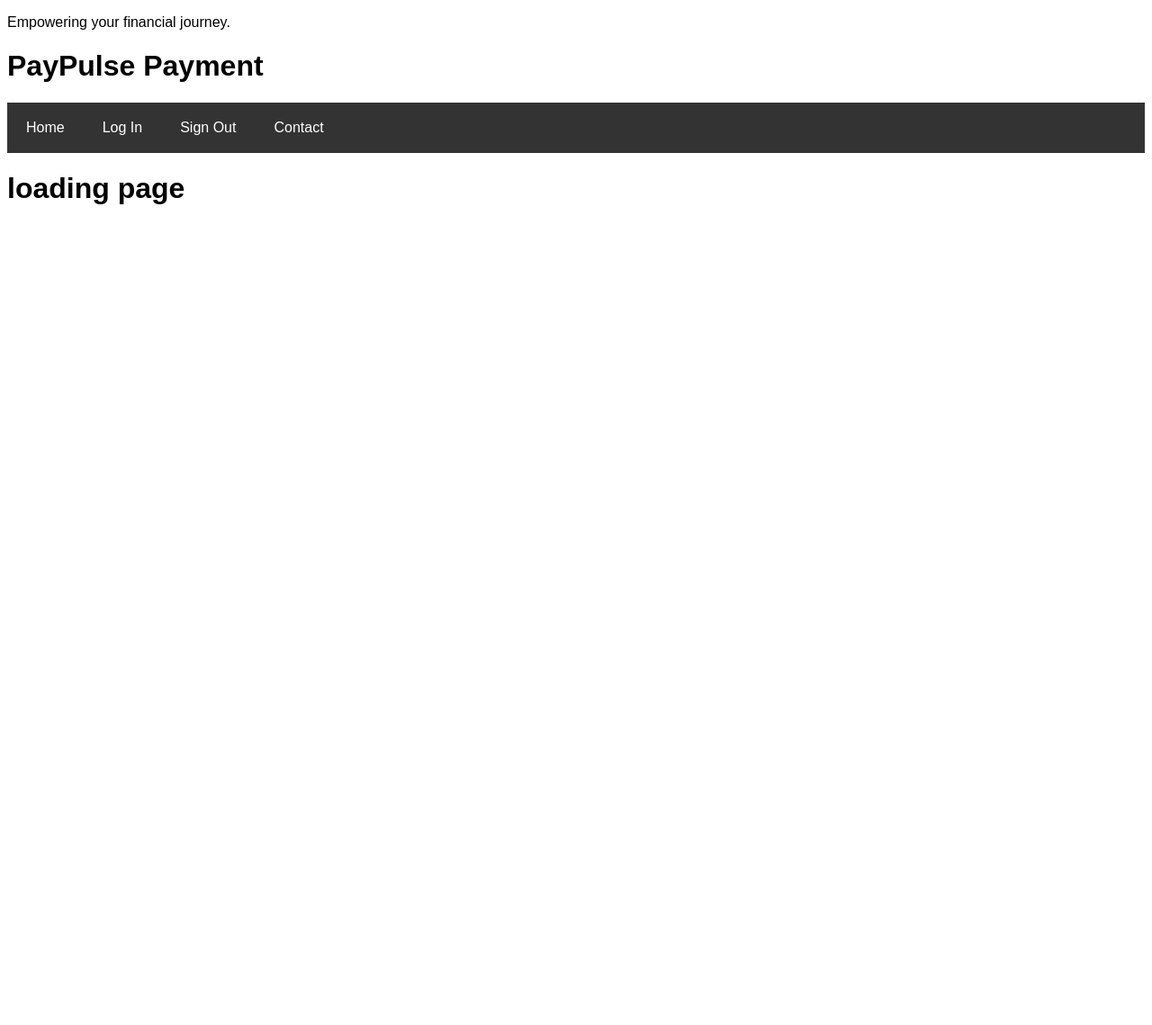
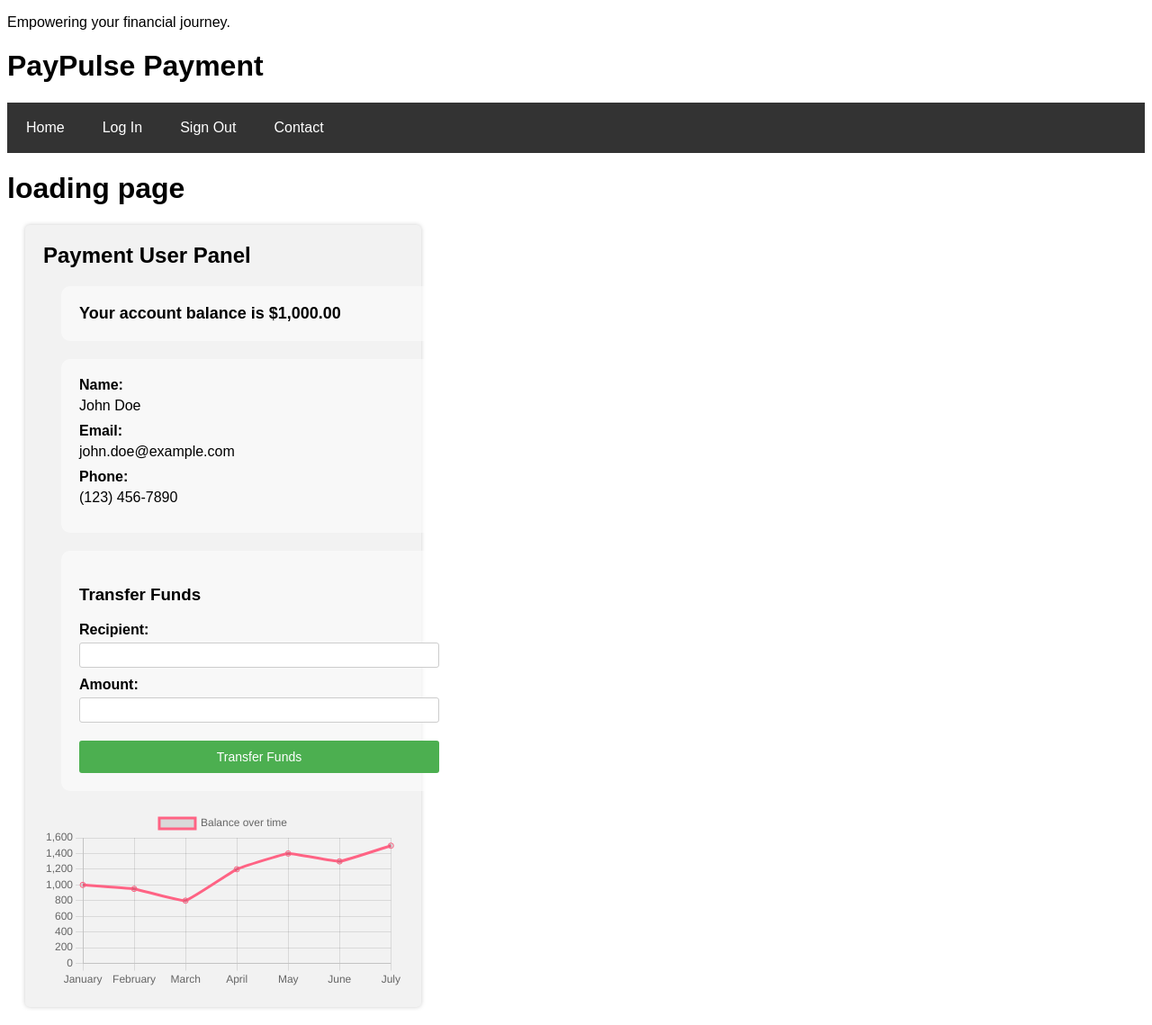
Before and after one commit to Aniels/payment-system, a Django app: page /loading/ in a window 1280 px wide. Shown: the whole page at 90% size. Before the commit the page ends 227 px from the top, so only its background shows below. Run offline with Django 4.2, Linux system fonts and the light colour scheme; some libraries are stand-ins or nearby versions.

Commit message:
loading page connect to user panel, also complete the balance chart

```diff
--- /dev/null
+++ b/static/js/user-panel.js
@@ -0,0 +1,20 @@
+const ctx = document.getElementById('balanceChart').getContext('2d');
+const myChart = new Chart(ctx, {
+    type: 'line',
+    data: {
+        labels: ['January', 'February', 'March', 'April', 'May', 'June', 'July'],
+        datasets: [{
+            label: 'Balance over time',
+            data: [1000, 950, 800, 1200, 1400, 1300, 1500],
+            borderColor: 'rgba(255, 99, 132, 1)',
+            tension: 0.1
+        }]
+    },
+    options: {
+        scales: {
+            y: {
+                beginAtZero: true
+            }
+        }
+    }
+});
--- a/templates/authenticate/loading.html
+++ b/templates/authenticate/loading.html
@@ -1,9 +1,117 @@
 {% extends 'base.html' %}
+{% load static %}
 
 {% block header %}
-    <title>loading page</title>
+    <title>Payment User Panel</title>
+    <style>
+        .panel {
+            background-color: #f2f2f2;
+            padding: 20px;
+            margin: 20px;
+            border-radius: 5px;
+            box-shadow: 0 0 5px #ccc;
+            width: 400px;
+            font-family: Arial, sans-serif;
+        }
+
+        h2 {
+            margin-top: 0;
+        }
+
+        .balance {
+            font-size: 18px;
+            font-weight: bold;
+            margin-bottom: 10px;
+        }
+
+        .user-info {
+            display: flex;
+            flex-direction: column;
+            margin-bottom: 20px;
+            text-align: left;
+        }
+
+        .user-info label {
+            font-weight: bold;
+            margin-bottom: 5px;
+        }
+
+        .user-info span {
+            margin-bottom: 10px;
+        }
+
+        .transfer {
+            display: flex;
+            flex-direction: column;
+            text-align: left;
+        }
+
+        .transfer label {
+            font-weight: bold;
+            margin-bottom: 5px;
+        }
+
+        .transfer input {
+            padding: 5px;
+            margin-bottom: 10px;
+            border-radius: 3px;
+            border: 1px solid #ccc;
+            font-size: 14px;
+            width: 100%;
+            box-sizing: border-box;
+        }
+
+        .transfer button {
+            background-color: #4CAF50;
+            color: white;
+            padding: 10px;
+            border: none;
+            border-radius: 3px;
+            font-size: 14px;
+            cursor: pointer;
+            margin-top: 10px;
+            width: 100%;
+            box-sizing: border-box;
+        }
+
+        .transfer button:hover {
+            background-color: #3e8e41;
+        }
+    </style>
+    <script src="https://cdnjs.cloudflare.com/ajax/libs/Chart.js/3.7.0/chart.min.js"></script>
 {% endblock header%}
 
 {% block content %}
     <h1>loading page</h1>
+    <div class="panel">
+        <h2>Payment User Panel</h2>
+        <div class="balance">
+            Your account balance is $1,000.00
+        </div>
+        <div class="user-info">
+            <label for="name">Name:</label>
+            <span>John Doe</span>
+
+            <label for="email">Email:</label>
+            <span>john.doe@example.com</span>
+
+            <label for="phone">Phone:</label>
+            <span>(123) 456-7890</span>
+        </div>
+        <div class="transfer">
+            <h3>Transfer Funds</h3>
+            <label for="recipient">Recipient:</label>
+            <input type="text" id="recipient" name="recipient" required>
+
+            <label for="amount">Amount:</label>
+            <input type="number" id="amount" name="amount" min="1" max="1000" required>
+
+            <button type="submit">Transfer Funds</button>
+        </div>
+        <canvas id="balanceChart"></canvas>
+    </div>
+
+
+    <script src='{% static 'js/user-panel.js' %}'></script>
+
 {% endblock content %}
--- a/templates/base.html
+++ b/templates/base.html
@@ -16,7 +16,7 @@
         <a href={% url 'home-page' %}>Home</a>
         <a href={% url 'register' %}>Log In</a>
         <a href="#">Sign Out</a>
-        <a href="#">Contact</a>
+        <a href={% url 'loading' %}>Contact</a>
     </nav>
 {#    <div>#}
 {#        <a href={% url 'register' %} >register</a>#}
```
Also changed, not shown: 1 other file.
